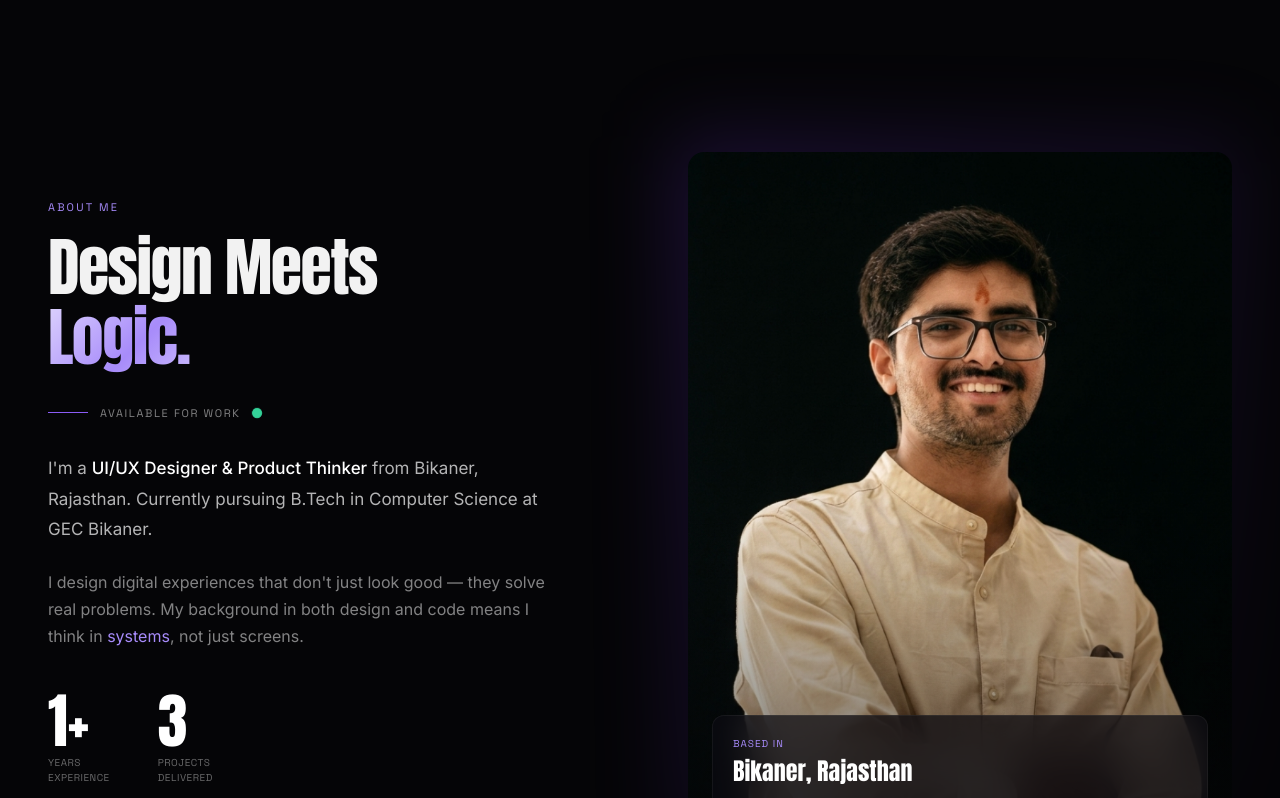
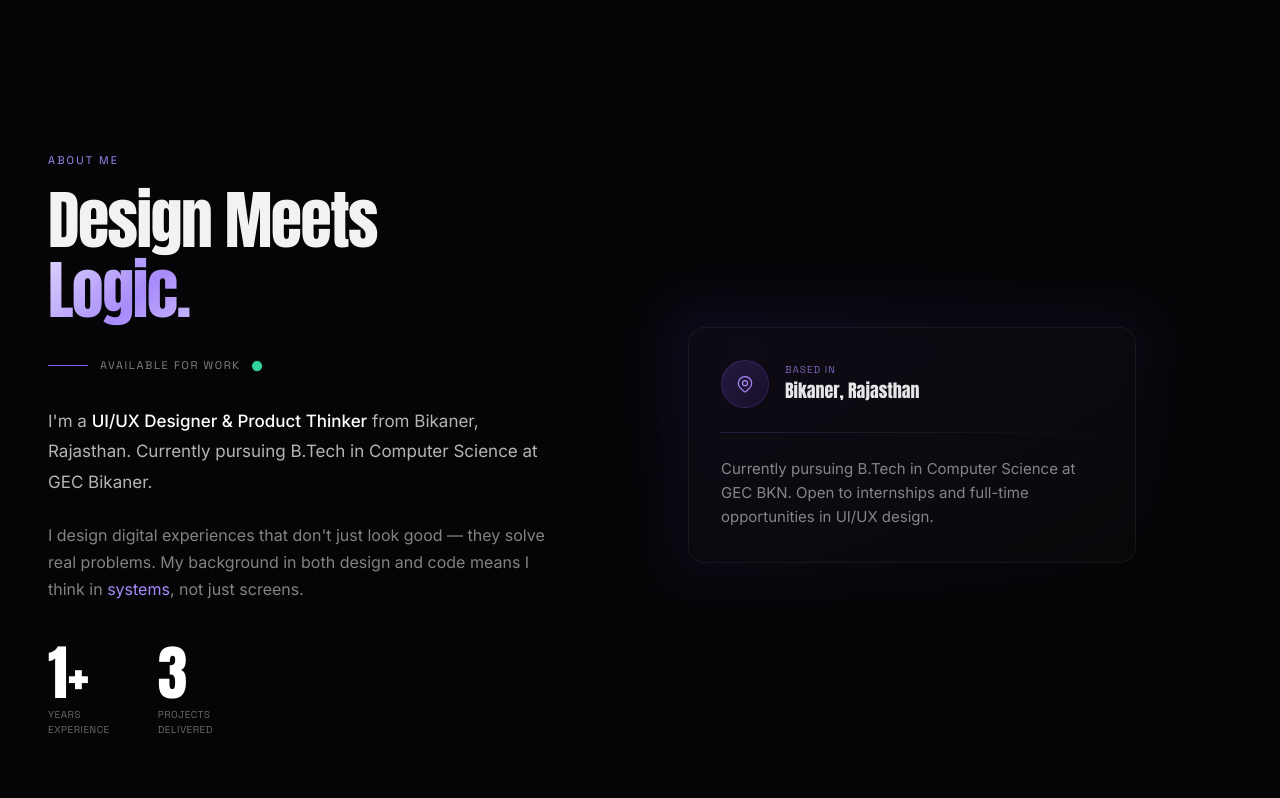
Before and after one commit to loginyash/Portfolio-Yashvardhan-Acharya-, a React (Vite) app: page / in a window 1280 px wide. Shown: the part 840-1638 px from the top of the page. Built offline with nearby package versions, Linux system fonts and the light colour scheme.

Commit message:
refactor: remove photo from About, add subtle location card

```diff
--- a/src/components/About.tsx
+++ b/src/components/About.tsx
@@ -119,37 +119,33 @@ export function About() {
             transition={{ duration: 1, delay: 0.3, ease: [0.22, 1, 0.36, 1] }}
             className="relative"
           >
-            <div className="relative w-full">
+            <div className="relative w-full max-w-md">
               <motion.div
                 initial={{ scale: 0.95, opacity: 0 }}
                 animate={isInView ? { scale: 1, opacity: 1 } : {}}
                 transition={{ delay: 0.4, duration: 0.8 }}
-                className="absolute -inset-4 bg-gradient-to-br from-violet-600/20 to-transparent rounded-2xl blur-2xl"
+                className="absolute -inset-6 bg-gradient-to-br from-violet-600/10 via-violet-500/5 to-transparent rounded-3xl blur-xl"
               />
 
-              <div className="relative group">
-                <div className="overflow-hidden rounded-2xl">
-                  <motion.img
-                    initial={{ scale: 1.1, opacity: 0 }}
-                    animate={isInView ? { scale: 1, opacity: 1 } : {}}
-                    transition={{ delay: 0.5, duration: 1, ease: [0.22, 1, 0.36, 1] }}
-                    src="/my_photo_about.png"
-                    alt={personal.fullName}
-                    className="w-full aspect-[4/5] object-cover transition-transform duration-700 group-hover:scale-105"
-                    loading="lazy"
-                  />
-                  <div className="absolute inset-0 bg-gradient-to-t from-[#050507] via-transparent to-transparent opacity-60" />
+              <div className="relative p-8 border border-white/[0.06] rounded-2xl bg-[#0C0C0E]/50 backdrop-blur-sm">
+                <div className="flex items-center gap-4 mb-6">
+                  <div className="w-12 h-12 rounded-full bg-gradient-to-br from-violet-500/20 to-violet-600/10 border border-violet-500/20 flex items-center justify-center">
+                    <svg className="w-5 h-5 text-violet-400" fill="none" viewBox="0 0 24 24" stroke="currentColor">
+                      <path strokeLinecap="round" strokeLinejoin="round" strokeWidth={1.5} d="M17.657 16.657L13.414 20.9a1.998 1.998 0 01-2.827 0l-4.244-4.243a8 8 0 1111.314 0z" />
+                      <path strokeLinecap="round" strokeLinejoin="round" strokeWidth={1.5} d="M15 11a3 3 0 11-6 0 3 3 0 016 0z" />
+                    </svg>
+                  </div>
+                  <div>
+                    <p className="font-subheading text-[10px] uppercase tracking-widest text-violet-400/70">Based in</p>
+                    <p className="font-display text-lg text-white/90">{personal.location.city}, {personal.location.state}</p>
+                  </div>
                 </div>
 
-                <motion.div
-                  initial={{ opacity: 0, y: 20 }}
-                  animate={isInView ? { opacity: 1, y: 0 } : {}}
-                  transition={{ delay: 0.8, duration: 0.5 }}
-                  className="absolute bottom-6 left-6 right-6 p-5 glass rounded-xl"
-                >
-                  <p className="font-subheading text-[10px] uppercase tracking-widest text-violet-400 mb-1">Based in</p>
-                  <p className="font-display text-2xl text-white">{personal.location.city}, {personal.location.state}</p>
-                </motion.div>
+                <div className="h-px bg-gradient-to-r from-violet-500/20 via-white/[0.06] to-transparent mb-6" />
+
+                <p className="font-inter text-[15px] leading-relaxed text-white/50">
+                  Currently pursuing B.Tech in Computer Science at GEC BKN. Open to internships and full-time opportunities in UI/UX design.
+                </p>
               </div>
             </div>
           </motion.div>
```
